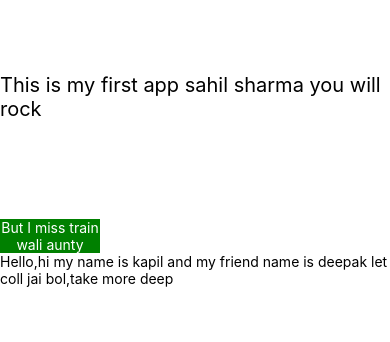
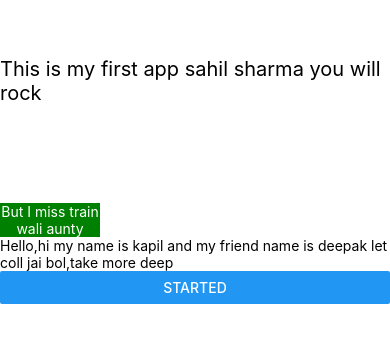
Before and after one commit to Sahil-4U/first-Native-project, a React Native app: screen / in a window 390 px wide. Shown: the part 242-584 px from the top of the page. Built offline with nearby package versions, Linux system fonts and the light colour scheme.

Commit message:
so state works same in react-native

```diff
--- a/components/ComTwo.js
+++ b/components/ComTwo.js
@@ -1,7 +1,8 @@
-import { View, Text } from 'react-native'
-import React from 'react'
+import { View, Text, Button } from 'react-native'
+import React, { useState } from 'react'
 
 const ComTwo = ({ name }) => {
+    const [isStart, setIsStart] = useState(true);
     const val = 'take more deep';
     const getFullName = (
         name, shyam, coll
@@ -11,6 +12,11 @@ const ComTwo = ({ name }) => {
     return (
         <View>
             <Text>Hello,{getFullName(name, 'deepak', 'jai bol')},{val}</Text>
+            <Button
+                onPress={() => { setIsStart(!isStart) }}
+                disabled={!isStart}
+                title={isStart ? 'started' : 'click to start'}
+            />
         </View>
     )
 }
```
